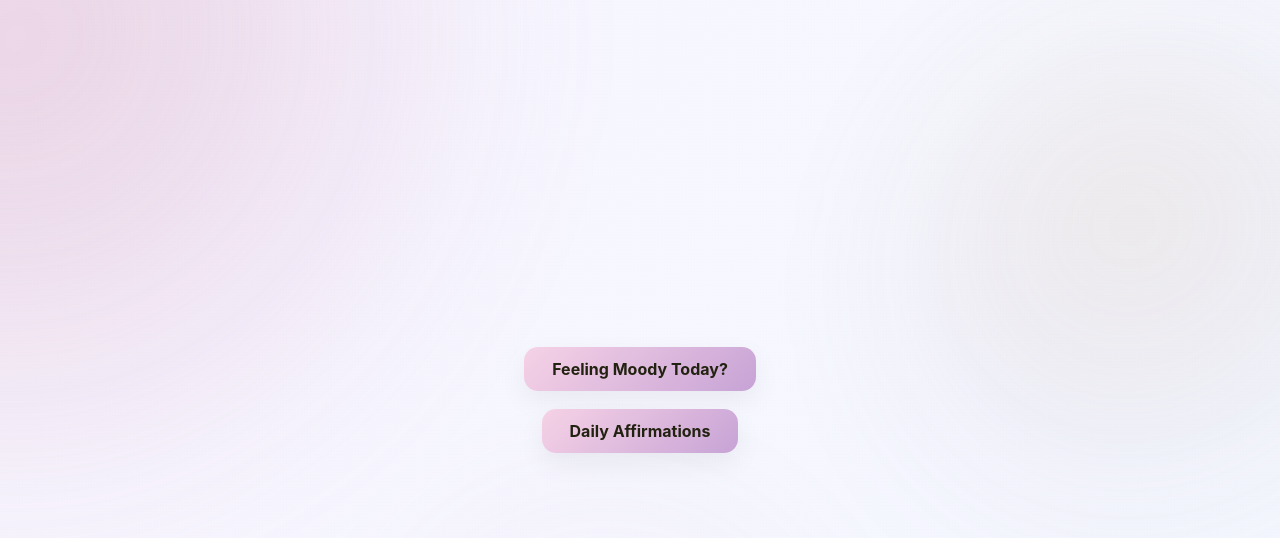
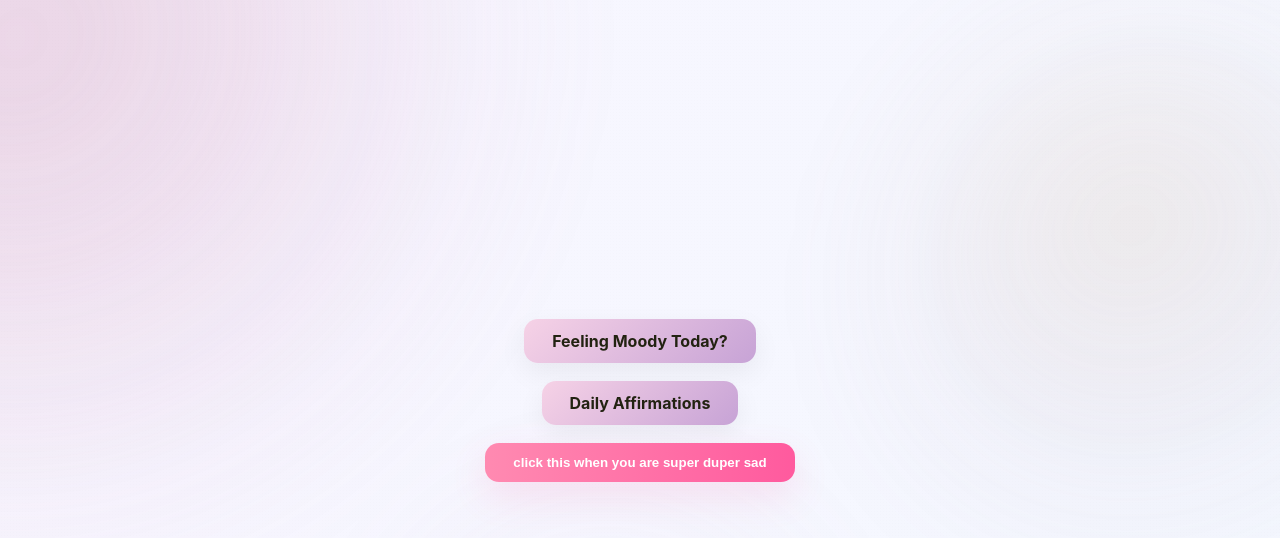
Before and after one commit to yxbudgqjdqdxq/surehit-version-2, a Next.js app: page / in a window 1280 px wide. Both pictures are taken after a click on the button "I Missed You Bubu". Shown: the top 538 px of the page. Built offline with nearby package versions, Linux system fonts and the light colour scheme.

Commit message:
Update index.js

```diff
--- a/pages/index.js
+++ b/pages/index.js
@@ -1,26 +1,98 @@
-
-import { useState } from 'react'
-import Link from 'next/link'
+// pages/index.js
+import { useState } from "react";
+import Link from "next/link";
+import { useRouter } from "next/router";
 
 export default function Home() {
-  const [entered, setEntered] = useState(false)
+  const [entered, setEntered] = useState(false);
+  const [showModal, setShowModal] = useState(false);
+  const [pw, setPw] = useState("");
+  const [pwError, setPwError] = useState("");
+  const router = useRouter();
+
+  function handleMainClick() {
+    setEntered(true);
+  }
+
+  function openSecret() {
+    setPw("");
+    setPwError("");
+    setShowModal(true);
+  }
+
+  function submitPw(e) {
+    e.preventDefault();
+    if (pw.trim() === "14344") {
+      setShowModal(false);
+      router.push("/vault?auth=1");
+    } else {
+      setPwError("Wrong password. This covers something private — try again.");
+      // small shake animation is possible with CSS but keeping it simple & robust.
+    }
+  }
 
   return (
     <main className="main-container">
       {!entered ? (
-        <button className="landing-btn" onClick={() => setEntered(true)}>
+        <button className="landing-btn" onClick={handleMainClick}>
           I Missed You Bubu
         </button>
       ) : (
-        <div className="choices">
+        <div className="choices" role="navigation" aria-label="Main choices">
           <Link href="/paragraphs" legacyBehavior>
             <a className="choice-btn">Feeling Moody Today?</a>
           </Link>
+
           <Link href="/chat" legacyBehavior>
             <a className="choice-btn">Daily Affirmations</a>
           </Link>
+
+          {/* Secret vault button */}
+          <button
+            onClick={openSecret}
+            style={{
+              padding: "12px 28px",
+              borderRadius: 14,
+              border: "none",
+              background: "linear-gradient(90deg,#ff8ab1,#ff5a9e)",
+              color: "white",
+              fontWeight: 900,
+              boxShadow: "0 14px 36px rgba(255,90,157,0.14)",
+              cursor: "pointer"
+            }}
+          >
+            click this when you are super duper sad
+          </button>
+        </div>
+      )}
+
+      {showModal && (
+        <div style={{
+          position: "fixed", inset: 0, background: "rgba(0,0,0,0.34)", display: "flex", alignItems: "center", justifyContent: "center", zIndex: 60
+        }}>
+          <div style={{ width: "min(680px, 92%)", background: "#fff", padding: 22, borderRadius: 12, boxShadow: "0 20px 60px rgba(0,0,0,0.18)" }}>
+            <h3 style={{ margin: 0 }}>Secret Vault</h3>
+            <p style={{ color: "rgba(0,0,0,0.6)" }}>Enter the password to reveal a private message.</p>
+
+            <form onSubmit={submitPw} style={{ display: "flex", gap: 8, marginTop: 12 }}>
+              <input
+                value={pw}
+                onChange={(e) => setPw(e.target.value)}
+                placeholder="Password"
+                autoFocus
+                style={{ flex: 1, padding: 10, borderRadius: 8, border: "1px solid rgba(0,0,0,0.08)" }}
+              />
+              <button style={{ padding: "10px 12px", borderRadius: 8, border: "none", background: "#b21b61", color: "#fff" }}>Open</button>
+            </form>
+
+            {pwError && <div style={{ color: "crimson", marginTop: 10 }}>{pwError}</div>}
+
+            <div style={{ marginTop: 14, textAlign: "right" }}>
+              <button onClick={() => setShowModal(false)} style={{ background: "transparent", border: "none", color: "#666", cursor: "pointer" }}>Cancel</button>
+            </div>
+          </div>
         </div>
       )}
     </main>
-  )
+  );
 }
```
